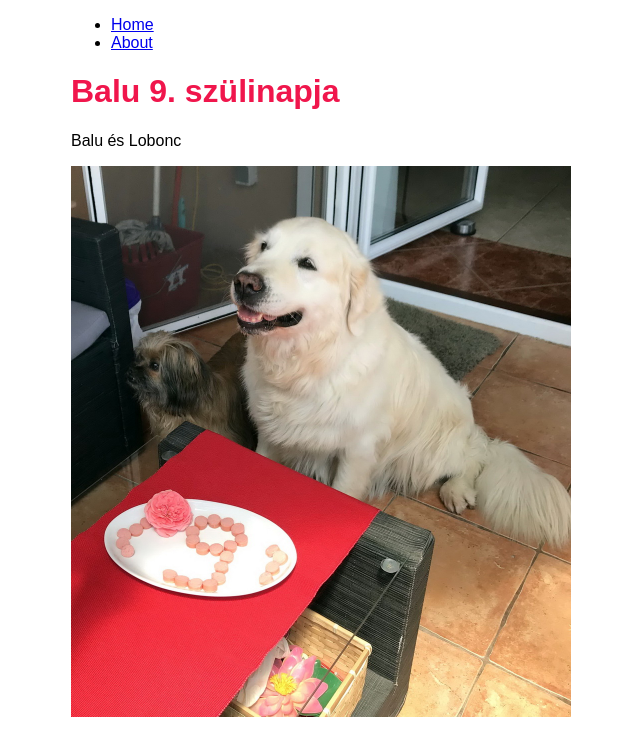
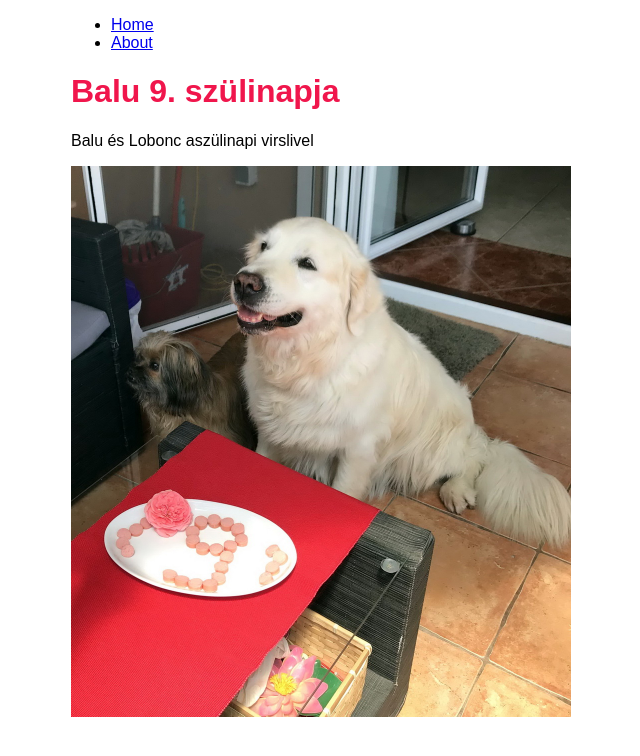
Before and after one commit to llonyai/my-gatsby-site, a Gatsby site: page / in a window 1280 px wide. Shown: the whole page, without its empty margins (319-959 px from the left). Built offline with nearby package versions, Linux system fonts and the light colour scheme; Gatsby itself is replaced by a stand-in of ours.

Commit message:
Finished Gatsby Tutorial Part 2

```diff
--- a/src/pages/index.js
+++ b/src/pages/index.js
@@ -5,7 +5,7 @@ import { StaticImage } from 'gatsby-plugin-image'
 const IndexPage = () => {
   return (
     <Layout pageTitle="Balu 9. szülinapja">
-      <p>Balu és Lobonc</p>
+      <p>Balu és Lobonc aszülinapi virslivel</p>
       <StaticImage
         alt="Balu 9. szülinapja"
         src="../images/Balu.jpg"
```
